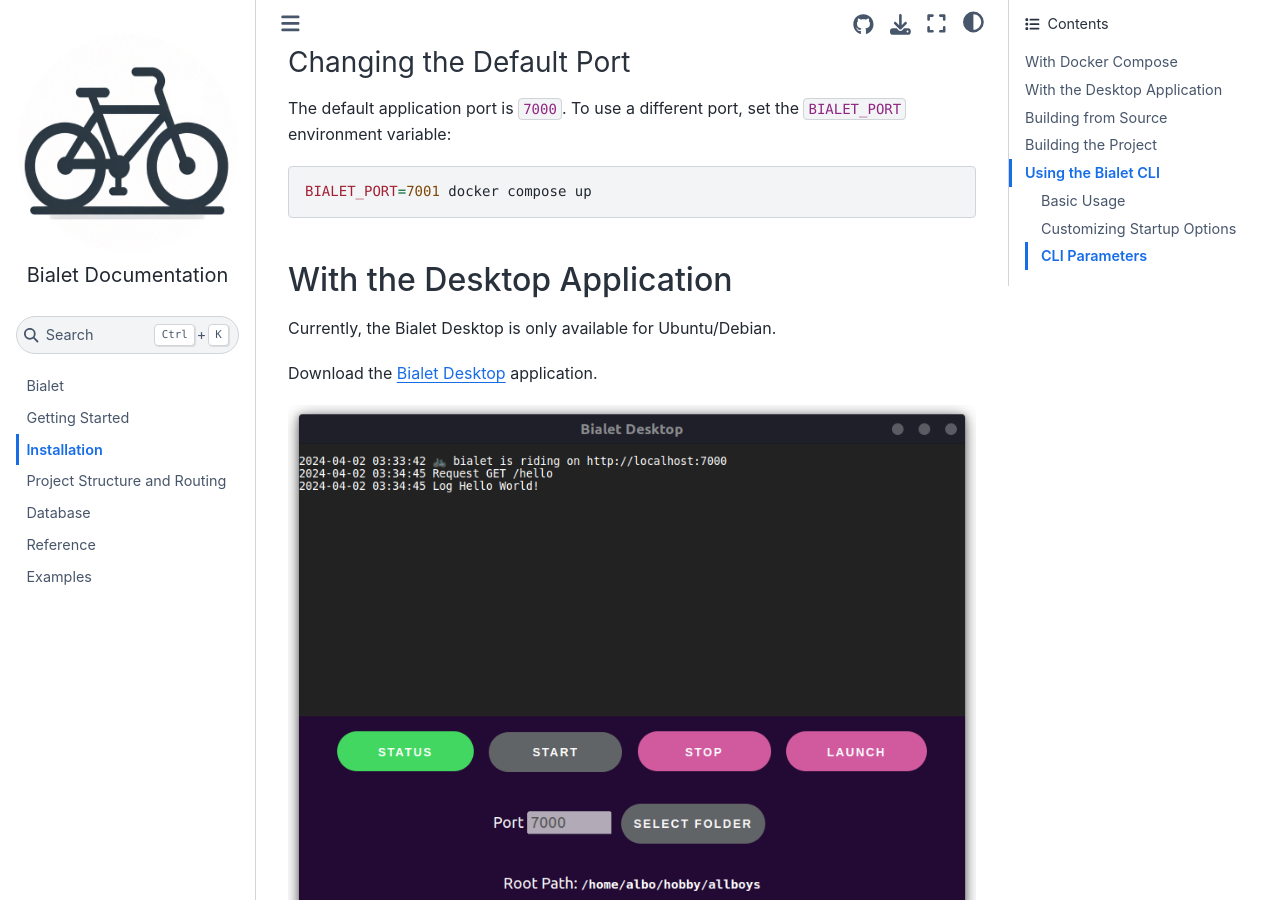
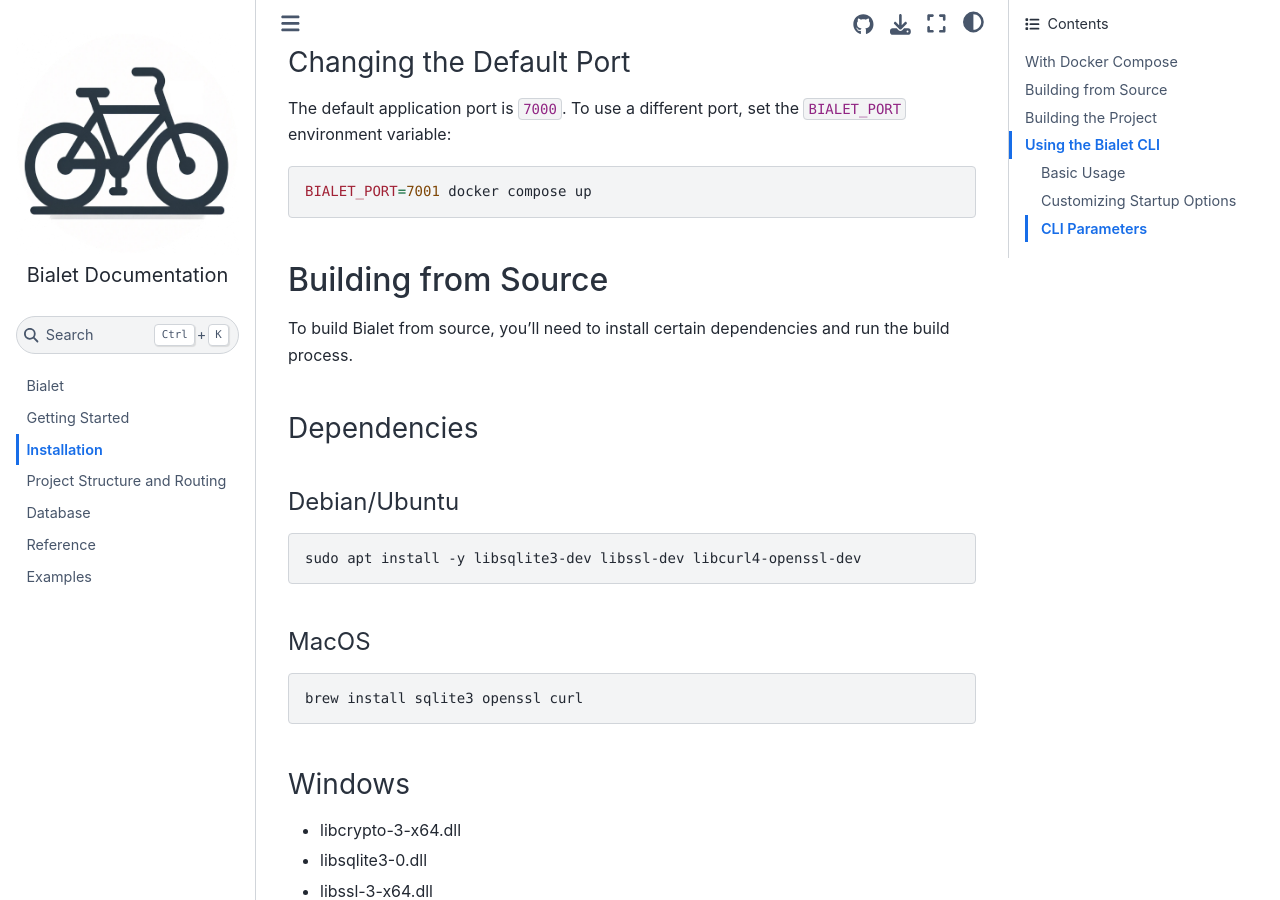
Before and after one commit to bialet/bialet, a Sphinx documentation site: the page built from docs/installation.md, in a window 1280 px wide and 900 px high, scrolled down 482 px. Built offline with Sphinx 7.4.7 and the Sphinx Book theme 1.1.4, drawn with Linux system fonts in a browser that asks for light colours.

Commit message:
Remove Desktop version from doc

````diff
--- a/docs/installation.md
+++ b/docs/installation.md
@@ -20,14 +20,6 @@
 ```bash
 BIALET_PORT=7001 docker compose up
 ```
-
-## With the Desktop Application
-
-Currently, the Bialet Desktop is only available for Ubuntu/Debian.
-
-Download the [Bialet Desktop](https://github.com/bialet/bialet/releases/download/v0.4/bialet-desktop_0.1.0_amd64.deb) application.
-
-![Bialet Desktop in Ubuntu](_static/bialet-desktop.png)
 
 ## Building from Source
 
````
Also changed, not shown: docs/index.rst (+6 -13 lines).
